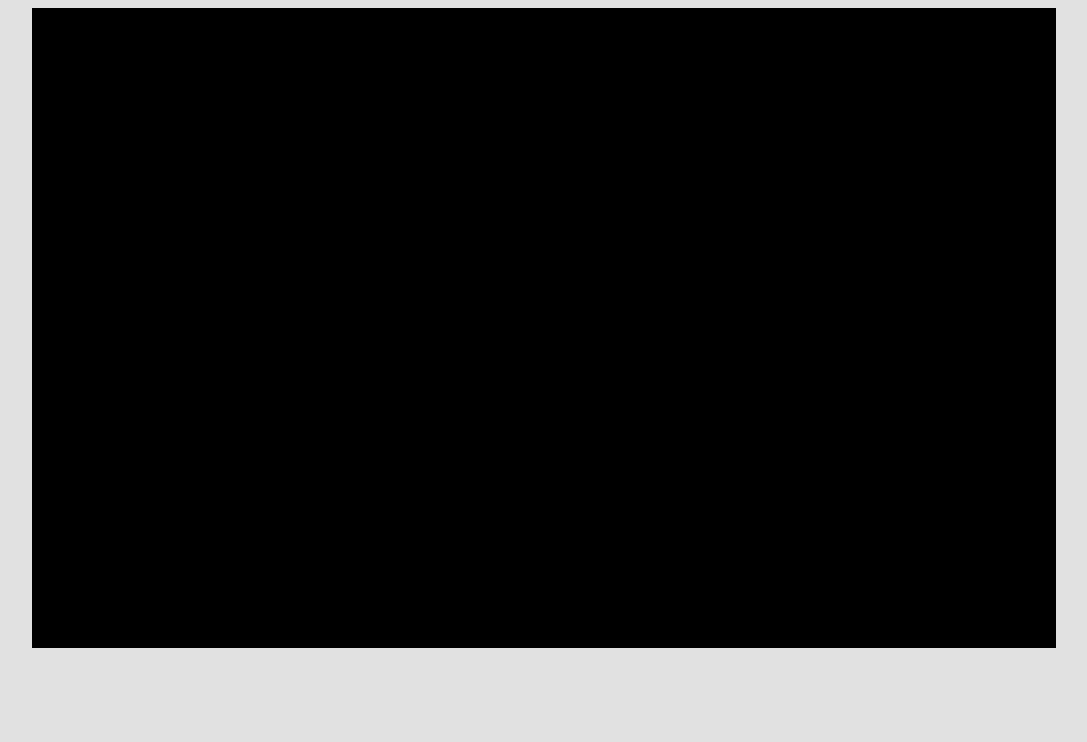
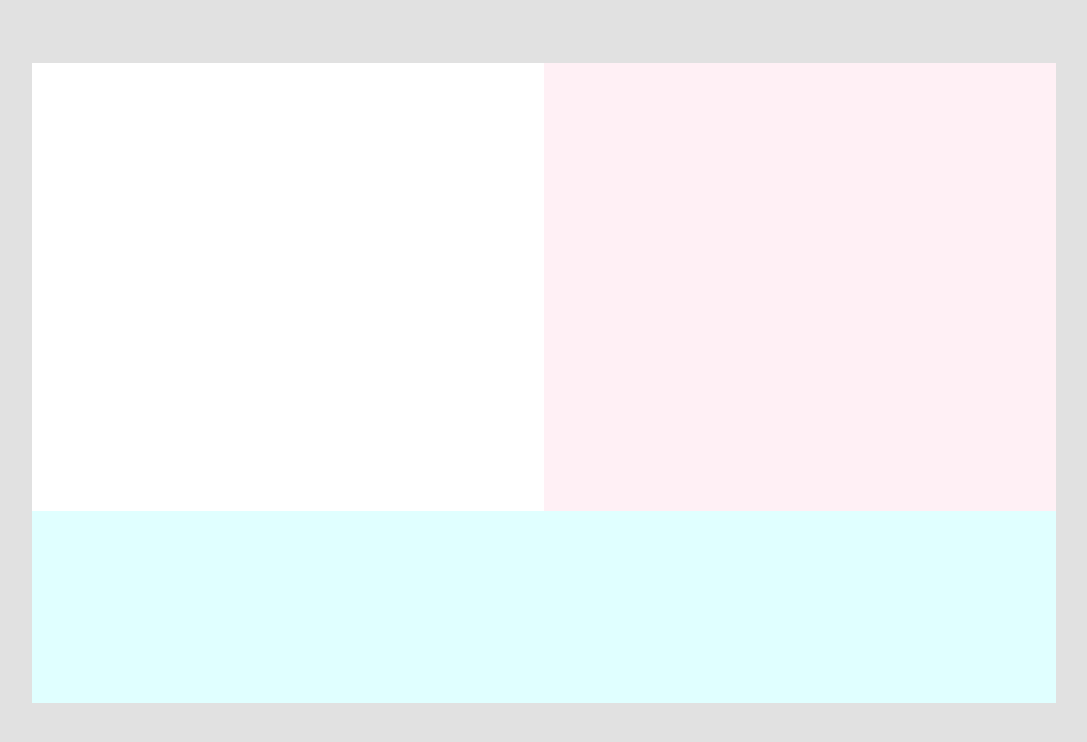
Before and after one commit to mle4d/DMS, a plain HTML site: page index.html in a window 1280 px wide. Shown: the whole page, without its empty margins (96-1183 px from the left). Drawn offline with Linux system fonts and the light colour scheme.

Commit message:
temp css to layout main divs

```diff
--- a/style.css
+++ b/style.css
@@ -1,16 +1,32 @@
 HTML {
   background: #e1e1e1;
 }
-
+body {
+  overscroll-behavior: none;
+}
 .container {
   width: 80vw;
   height: 80vh;
   background: black;
   margin: auto;
+  margin-top: 5%;
+  display: flex;
+  flex-direction: row;
+  flex-wrap: wrap;
+  justify-content: center;
 }
-.screen {
-  width: 50vw;
-  height: 70vh;
+.left {
+  width: 50%;
+  height: 70%;
   background: white;
-  margin: auto;
 }
+.right {
+  width: 50%;
+  height: 70%;
+  background: lavenderblush;
+}
+.bottom{
+  width: 100%;
+  height: 30%;
+  background: lightcyan;
+}
```
